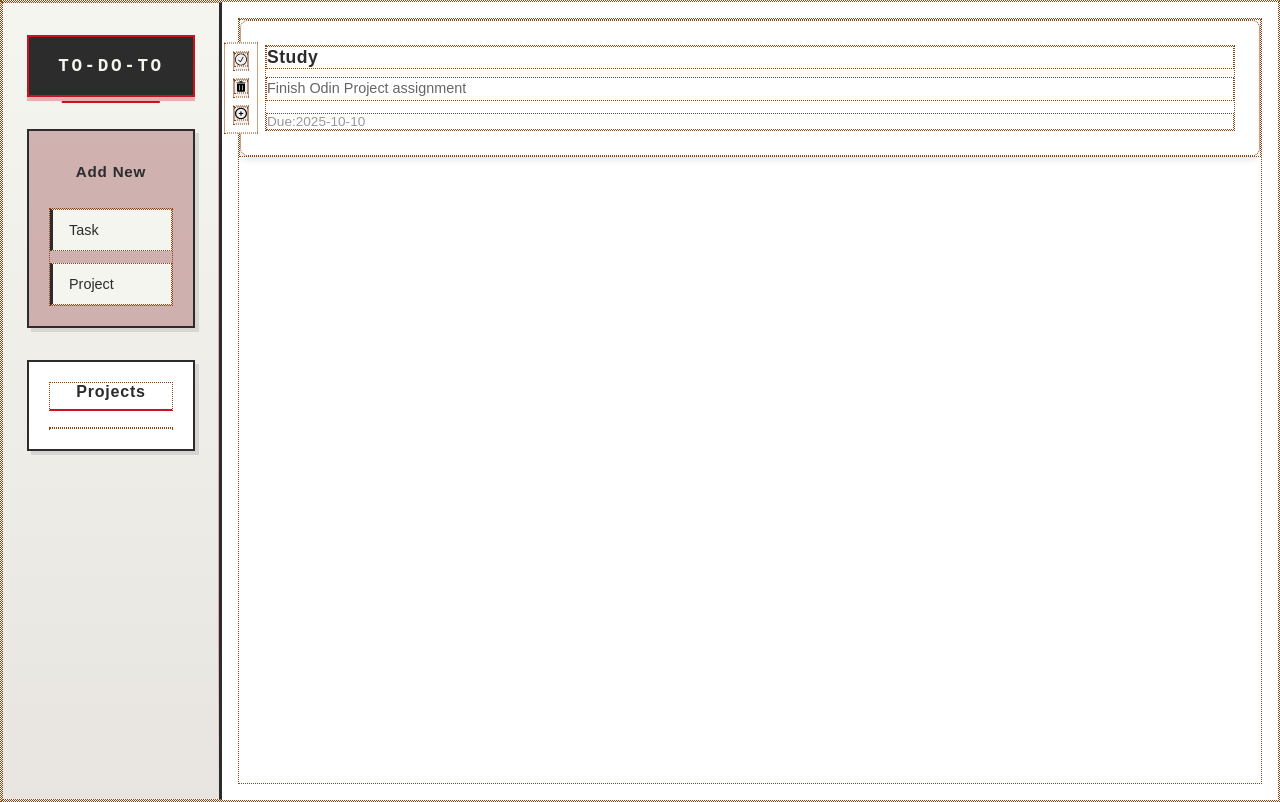
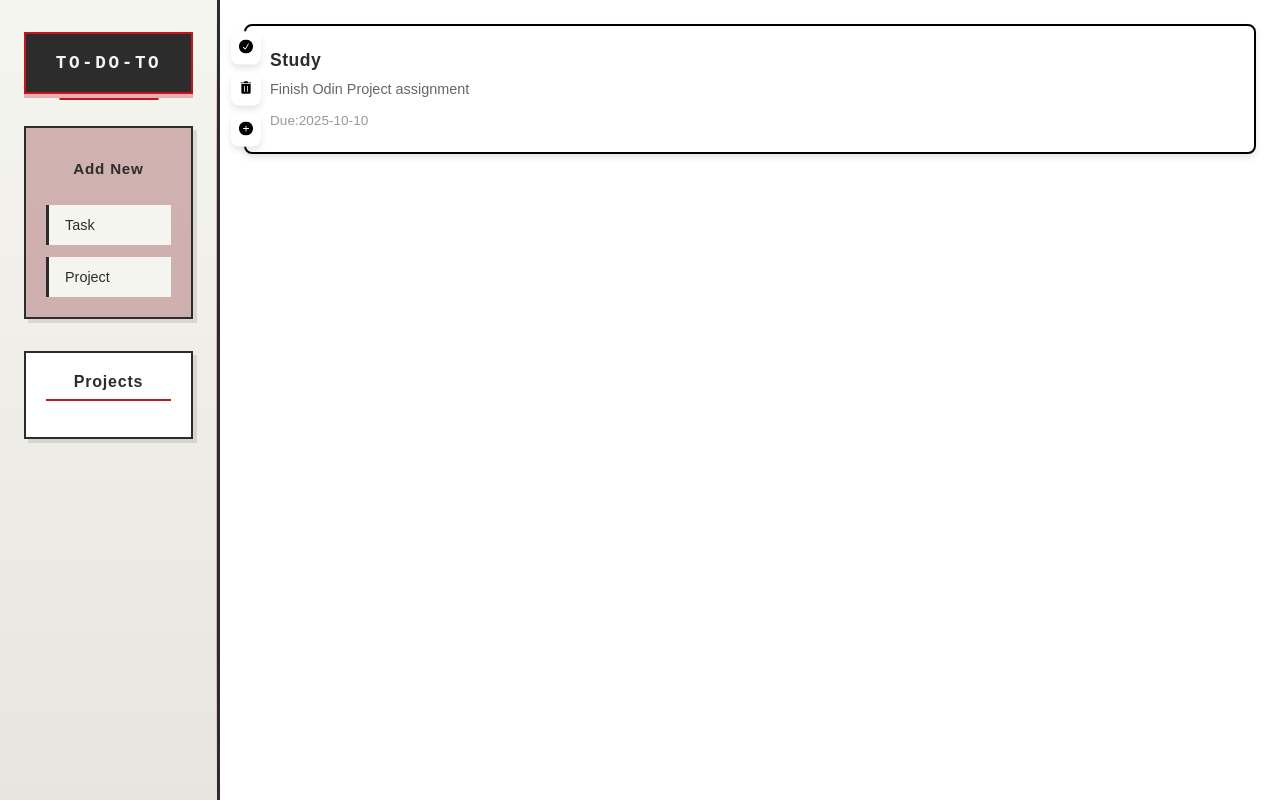
Before and after one commit to rffgrayson/todo-list, a website built with webpack: page src/template.html in a window 1280 px wide. Built offline with nearby package versions, Linux system fonts and the light colour scheme.

Commit message:
change the default svg to the black icon

```diff
--- a/src/index.js
+++ b/src/index.js
@@ -72,13 +72,13 @@ function addTodoLibrary (todo) {
       </div>
       <div class="button-section">
         <button class="checkmark-btn">
-            <svg viewBox="0 0 32 32" version="1.1" xmlns="http://www.w3.org/2000/svg" xmlns:xlink="http://www.w3.org/1999/xlink" xmlns:sketch="http://www.bohemiancoding.com/sketch/ns" fill="#000000"><g id="SVGRepo_bgCarrier" stroke-width="0"></g><g id="SVGRepo_tracerCarrier" stroke-linecap="round" stroke-linejoin="round"></g><g id="SVGRepo_iconCarrier"> <title>checkmark-circle</title> <desc>Created with Sketch Beta.</desc> <defs> </defs> <g id="Page-1" stroke="none" stroke-width="1" fill="none" fill-rule="evenodd" sketch:type="MSPage"> <g id="Icon-Set" sketch:type="MSLayerGroup" transform="translate(-100.000000, -1139.000000)" fill="#000000"> <path d="M122.027,1148.07 C121.548,1147.79 120.937,1147.96 120.661,1148.43 L114.266,1159.51 L110.688,1156.21 C110.31,1155.81 109.677,1155.79 109.274,1156.17 C108.871,1156.54 108.85,1157.18 109.228,1157.58 L113.8,1161.8 C114.177,1162.2 114.81,1162.22 115.213,1161.84 C115.335,1161.73 122.393,1149.43 122.393,1149.43 C122.669,1148.96 122.505,1148.34 122.027,1148.07 L122.027,1148.07 Z M116,1169 C108.268,1169 102,1162.73 102,1155 C102,1147.27 108.268,1141 116,1141 C123.732,1141 130,1147.27 130,1155 C130,1162.73 123.732,1169 116,1169 L116,1169 Z M116,1139 C107.164,1139 100,1146.16 100,1155 C100,1163.84 107.164,1171 116,1171 C124.836,1171 132,1163.84 132,1155 C132,1146.16 124.836,1139 116,1139 L116,1139 Z" id="checkmark-circle" sketch:type="MSShapeGroup"> </path> </g> </g> </g></svg>
+          <svg viewBox="0 0 32 32" version="1.1" xmlns="http://www.w3.org/2000/svg" xmlns:xlink="http://www.w3.org/1999/xlink" xmlns:sketch="http://www.bohemiancoding.com/sketch/ns" fill="#000000"><g id="SVGRepo_bgCarrier" stroke-width="0"></g><g id="SVGRepo_tracerCarrier" stroke-linecap="round" stroke-linejoin="round"></g><g id="SVGRepo_iconCarrier"> <title>checkmark-circle</title> <desc>Created with Sketch Beta.</desc> <defs> </defs> <g id="Page-1" stroke="none" stroke-width="1" fill="none" fill-rule="evenodd" sketch:type="MSPage"> <g id="Icon-Set-Filled" sketch:type="MSLayerGroup" transform="translate(-102.000000, -1141.000000)" fill="#000000"> <path d="M124.393,1151.43 C124.393,1151.43 117.335,1163.73 117.213,1163.84 C116.81,1164.22 116.177,1164.2 115.8,1163.8 L111.228,1159.58 C110.85,1159.18 110.871,1158.54 111.274,1158.17 C111.677,1157.79 112.31,1157.81 112.688,1158.21 L116.266,1161.51 L122.661,1150.43 C122.937,1149.96 123.548,1149.79 124.027,1150.07 C124.505,1150.34 124.669,1150.96 124.393,1151.43 L124.393,1151.43 Z M118,1141 C109.164,1141 102,1148.16 102,1157 C102,1165.84 109.164,1173 118,1173 C126.836,1173 134,1165.84 134,1157 C134,1148.16 126.836,1141 118,1141 L118,1141 Z" id="checkmark-circle" sketch:type="MSShapeGroup"> </path> </g> </g> </g></svg>
         </button>
         <button class="delete-btn">
             <svg fill="#000000" viewBox="0 0 36 36" version="1.1" preserveAspectRatio="xMidYMid meet" xmlns="http://www.w3.org/2000/svg" xmlns:xlink="http://www.w3.org/1999/xlink"><g id="SVGRepo_bgCarrier" stroke-width="0"></g><g id="SVGRepo_tracerCarrier" stroke-linecap="round" stroke-linejoin="round"></g><g id="SVGRepo_iconCarrier"> <title>trash-solid</title> <path class="clr-i-solid clr-i-solid-path-1" d="M6,9V31a2.93,2.93,0,0,0,2.86,3H27.09A2.93,2.93,0,0,0,30,31V9Zm9,20H13V14h2Zm8,0H21V14h2Z"></path><path class="clr-i-solid clr-i-solid-path-2" d="M30.73,5H23V4A2,2,0,0,0,21,2h-6.2A2,2,0,0,0,13,4V5H5A1,1,0,1,0,5,7H30.73a1,1,0,0,0,0-2Z"></path> <rect x="0" y="0" width="36" height="36" fill-opacity="0"></rect> </g></svg>
         </button>
         <button class="add-btn">
-            <svg viewBox="0 -0.5 21 21" version="1.1" xmlns="http://www.w3.org/2000/svg" xmlns:xlink="http://www.w3.org/1999/xlink" fill="#000000"><g id="SVGRepo_bgCarrier" stroke-width="0"></g><g id="SVGRepo_tracerCarrier" stroke-linecap="round" stroke-linejoin="round"></g><g id="SVGRepo_iconCarrier"> <title>plus_circle [#1427]</title> <desc>Created with Sketch.</desc> <defs> </defs> <g id="Page-1" stroke="none" stroke-width="1" fill="none" fill-rule="evenodd"> <g id="Dribbble-Light-Preview" transform="translate(-179.000000, -600.000000)" fill="#000000"> <g id="icons" transform="translate(56.000000, 160.000000)"> <path d="M137.7,450 C137.7,450.552 137.2296,451 136.65,451 L134.55,451 L134.55,453 C134.55,453.552 134.0796,454 133.5,454 C132.9204,454 132.45,453.552 132.45,453 L132.45,451 L130.35,451 C129.7704,451 129.3,450.552 129.3,450 C129.3,449.448 129.7704,449 130.35,449 L132.45,449 L132.45,447 C132.45,446.448 132.9204,446 133.5,446 C134.0796,446 134.55,446.448 134.55,447 L134.55,449 L136.65,449 C137.2296,449 137.7,449.448 137.7,450 M133.5,458 C128.86845,458 125.1,454.411 125.1,450 C125.1,445.589 128.86845,442 133.5,442 C138.13155,442 141.9,445.589 141.9,450 C141.9,454.411 138.13155,458 133.5,458 M133.5,440 C127.70085,440 123,444.477 123,450 C123,455.523 127.70085,460 133.5,460 C139.29915,460 144,455.523 144,450 C144,444.477 139.29915,440 133.5,440" id="plus_circle-[#1427]"> </path> </g> </g> </g> </g></svg>
+          <svg viewBox="0 0 32 32" version="1.1" xmlns="http://www.w3.org/2000/svg" xmlns:xlink="http://www.w3.org/1999/xlink" xmlns:sketch="http://www.bohemiancoding.com/sketch/ns" fill="#000000"><g id="SVGRepo_bgCarrier" stroke-width="0"></g><g id="SVGRepo_tracerCarrier" stroke-linecap="round" stroke-linejoin="round"></g><g id="SVGRepo_iconCarrier"> <title>plus-circle</title> <desc>Created with Sketch Beta.</desc> <defs> </defs> <g id="Page-1" stroke="none" stroke-width="1" fill="none" fill-rule="evenodd" sketch:type="MSPage"> <g id="Icon-Set-Filled" sketch:type="MSLayerGroup" transform="translate(-466.000000, -1089.000000)" fill="#000000"> <path d="M488,1106 L483,1106 L483,1111 C483,1111.55 482.553,1112 482,1112 C481.447,1112 481,1111.55 481,1111 L481,1106 L476,1106 C475.447,1106 475,1105.55 475,1105 C475,1104.45 475.447,1104 476,1104 L481,1104 L481,1099 C481,1098.45 481.447,1098 482,1098 C482.553,1098 483,1098.45 483,1099 L483,1104 L488,1104 C488.553,1104 489,1104.45 489,1105 C489,1105.55 488.553,1106 488,1106 L488,1106 Z M482,1089 C473.163,1089 466,1096.16 466,1105 C466,1113.84 473.163,1121 482,1121 C490.837,1121 498,1113.84 498,1105 C498,1096.16 490.837,1089 482,1089 L482,1089 Z" id="plus-circle" sketch:type="MSShapeGroup"> </path> </g> </g> </g></svg>
         </button>
         </div>
     </div>
--- a/src/styles.css
+++ b/src/styles.css
@@ -4,7 +4,6 @@
     margin: 0;
     padding: 0;
     box-sizing: border-box;
-    border: 1px dotted saddlebrown;
 }
 
 body {
@@ -133,7 +132,7 @@ aside::before {
 }
 
 .todo-list {
-    margin: 1rem;
+    padding: 1.5rem;
 }
 
 .todo-item {
@@ -146,11 +145,7 @@ aside::before {
   display: flex;
   flex-direction: column;
   gap: 0.5rem;
-}
-
-.todo-item:hover {
-  box-shadow: 0 8px 12px rgba(0, 0, 0, 0.15);
-  transform: translateY(-2px);
+  border: 2px solid black;
 }
 
 .item-section {
@@ -194,7 +189,6 @@ aside::before {
     flex-direction: column;
     gap: 0.5rem;
     background: #fff;
-    padding: 0.5rem;
     cursor: pointer;
     z-index: 2;
   }
@@ -204,3 +198,18 @@ aside::before {
     width: 14px;
     height: 14px;
 }
+
+button {
+    background: #fff;
+    border-radius: 8px;
+    padding: 0.5rem;
+    box-shadow: 0 4px 6px rgba(0, 0, 0, 0.1);
+    border: none;
+    cursor: pointer;
+}
+
+button:hover {
+    box-shadow: 0 8px 12px rgba(0, 0, 0, 0.15);
+    transform: translateY(-2px);
+    scale: 1.2;
+}
```
